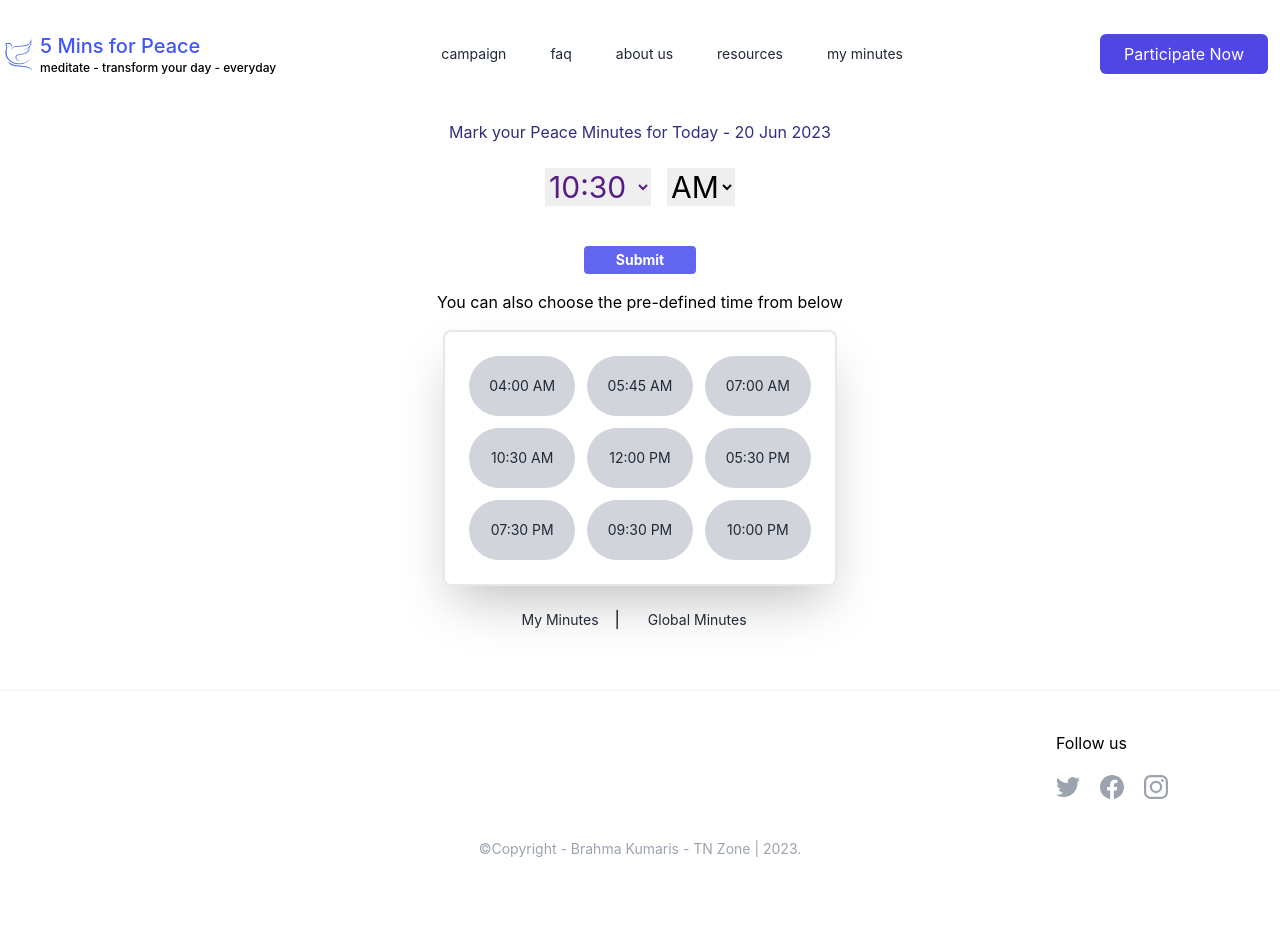
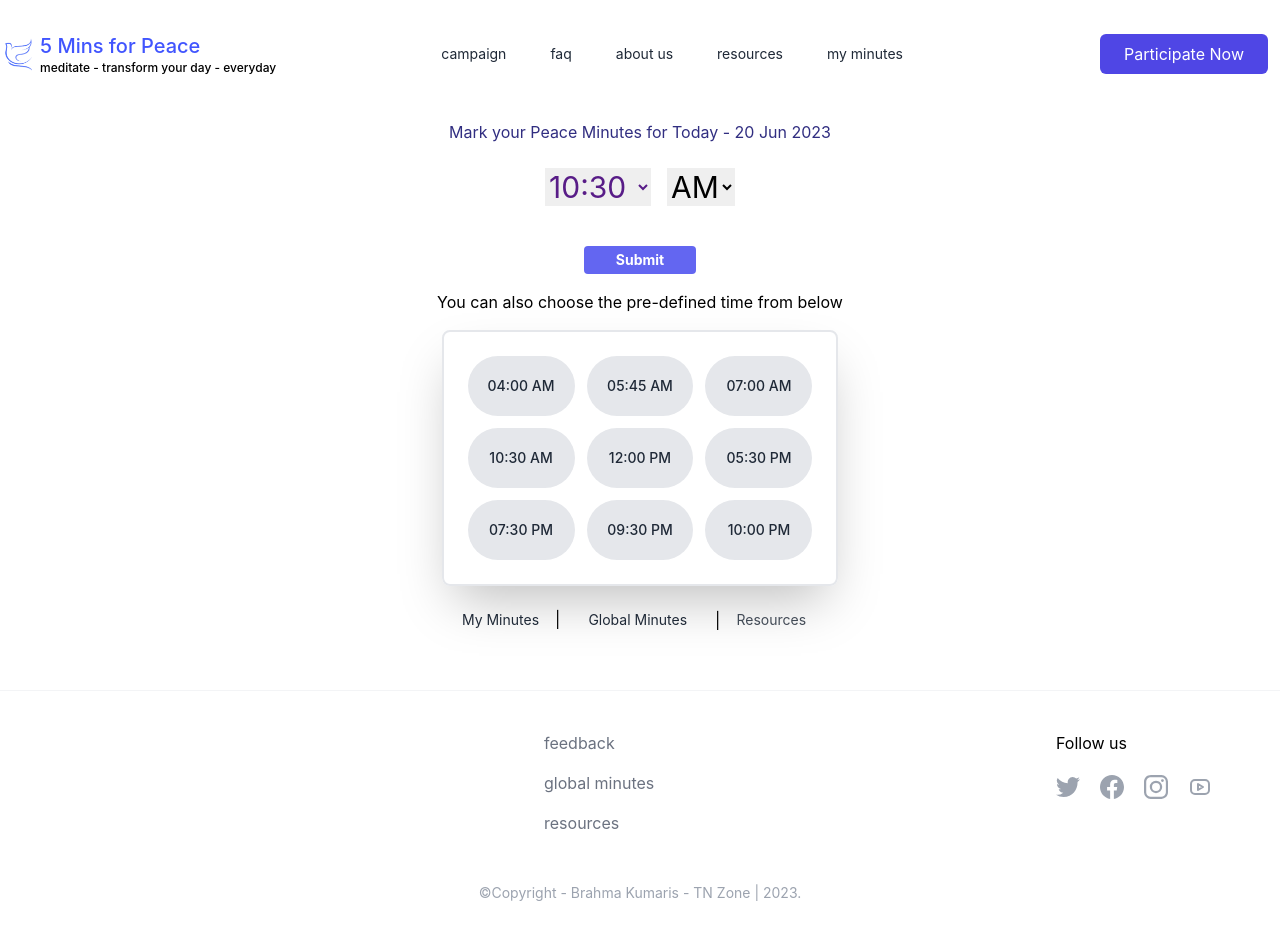
Before and after one commit to nk-gears/peace-mins, a Next.js app: page /mark-minutes in a window 1280 px wide. Shown: the top 940 px of the page. Built offline with nearby package versions, Linux system fonts and the light colour scheme.

Commit message:
added feedbacks

```diff
--- a/components/footer.js
+++ b/components/footer.js
@@ -5,6 +5,15 @@ import Container from "./container";
 
 export default function Footer() {
   const navigation = [
+    {
+      title:"feedback",link:"https://docs.google.com/forms/d/e/1FAIpQLSe_Hk9bv9xNCWpz-1hMuoV2yTVZROmdW6RUx0OyLmRlol_XkQ/viewform"
+    },
+    {
+      title:"global minutes",link:"/global-minutes"
+    },
+    {
+      title:"resources",link:"/resources"
+    }
 
   ];
   const legal = [];//"Terms", "Privacy", "Legal"];
@@ -13,21 +22,6 @@ export default function Footer() {
       <Container>
         <div className="grid max-w-screen-xl grid-cols-1 gap-10 pt-10 mx-auto mt-5 border-t border-gray-100 dark:border-trueGray-700 lg:grid-cols-5">
           <div className="lg:col-span-2">
-            {/* <div>
-              {" "}
-              <Link href="/" className="flex items-center space-x-2 text-2xl font-medium text-indigo-500 dark:text-gray-100">
-                    <Image
-                      src="/img/brand-logo-bird.png"
-                      alt="N"
-                      width="32"
-                      height="32"
-                      className="w-8"
-                    />
-
-                  <span className="my-0 py-0 text-brandBase">5 Mins for Peace<span className="block text-black my-0 py-0 text-xs text-grey-dark m-0 p-0">Meditate - Transform - Everyday</span> </span>
-
-              </Link>
-            </div> */}
 
 
             <div className="mt-5">
@@ -38,19 +32,15 @@ export default function Footer() {
           <div>
             <div className="flex flex-wrap w-full -mt-2 -ml-3 lg:ml-0">
               {navigation.map((item, index) => (
-                <Link key={index} href="/" className="w-full px-4 py-2 text-gray-500 rounded-md dark:text-gray-300 hover:text-indigo-500 focus:text-indigo-500 focus:bg-indigo-100 focus:outline-none dark:focus:bg-trueGray-700">
-                    {item}
+                <Link key={index} href={item.link} className="w-full px-4 py-2 text-gray-500 rounded-md dark:text-gray-300 hover:text-indigo-500 focus:text-indigo-500 focus:bg-indigo-100 focus:outline-none dark:focus:bg-trueGray-700">
+                    {item.title}
                 </Link>
               ))}
             </div>
           </div>
           <div>
             <div className="flex flex-wrap w-full -mt-2 -ml-3 lg:ml-0">
-              {legal.map((item, index) => (
-                <Link key={index} href="/" className="w-full px-4 py-2 text-gray-500 rounded-md dark:text-gray-300 hover:text-indigo-500 focus:text-indigo-500 focus:bg-indigo-100 focus:outline-none dark:focus:bg-trueGray-700">
-                    {item}
-                </Link>
-              ))}
+
             </div>
           </div>
           <div className="">
@@ -133,16 +123,9 @@ const Instagram = ({ size = 24 }) => (
 );
 
 const Youtube = ({ size = 24 }) => (
-  <svg class="social-icon"  width={size}
-  height={size}
-  viewBox="0 0 24 24"
-  fill="currentColor">
-  <path d="M459,61.2C443.7,56.1,349.35,51,255,51c-94.35,0-188.7,5.1-204,10.2C10.2,73.95,0,163.2,0,255s10.2,181.05,51,193.8
-             C66.3,453.9,160.65,459,255,459c94.35,0,188.7-5.1,204-10.2c40.8-12.75,51-102,51-193.8S499.8,73.95,459,61.2z M204,369.75v-229.5
-             L357,255L204,369.75z" />
-             </svg>
-
-
+ <svg xmlns="http://www.w3.org/2000/svg"   width={size}
+ height={size}
+ viewBox="0 0 24 24"    stroke-width="2" stroke="currentColor" fill="none" stroke-linecap="round" stroke-linejoin="round"> <path stroke="none" d="M0 0h24v24H0z" fill="none"/> <rect x="3" y="5" width="18" height="14" rx="4" /> <path d="M10 9l5 3l-5 3z" /> </svg>
 );
 
 const Backlink = () => {
--- a/pages/mark-minutes.js
+++ b/pages/mark-minutes.js
@@ -187,33 +187,33 @@ const MarkMinutes = () => {
       <div className="m-4 justify-top flex items-center justify-center">
         <div className="bg1-gray-800 border-2 border1-gray-900 shadow-2xl rounded-lg">
           <div className="p-6 text-gray-800 grid grid-cols-3 gap-3 text-sm">
-            <button className="font-mono bg-gray-300 hover:bg-indigo-400 rounded-full p-5" onClick={handlePredefined} >
+            <button className="hover:animate-pulse hover:text-white font-medium bg-gray-200 hover:bg-indigo-500 rounded-full p-5" onClick={handlePredefined} >
               04:00 AM
             </button>
-            <button className="font-mono bg-gray-300 hover:bg-indigo-400 rounded-full p-5" onClick={handlePredefined} >
+            <button className="hover:animate-pulse  hover:text-white font-medium bg-gray-200 hover:bg-indigo-500 rounded-full p-5" onClick={handlePredefined} >
               05:45 AM
             </button>
-            <button className="font-mono bg-gray-300 hover:bg-indigo-400 rounded-full p-5" onClick={handlePredefined} >
+            <button className="hover:animate-pulse  hover:text-white font-medium bg-gray-200 hover:bg-indigo-500 rounded-full p-5" onClick={handlePredefined} >
               07:00 AM
             </button>
 
-            <button className="font-mono bg-gray-300 hover:bg-indigo-400 rounded-full p-5" onClick={handlePredefined} >
+            <button className="hover:animate-pulse  hover:text-white font-medium bg-gray-200 hover:bg-indigo-500 rounded-full p-5" onClick={handlePredefined} >
               10:30 AM
             </button>
-            <button className="font-mono bg-gray-300 hover:bg-indigo-400 rounded-full p-5" onClick={handlePredefined} >
+            <button className="hover:animate-pulse  hover:text-white font-medium bg-gray-200 hover:bg-indigo-500 rounded-full p-5" onClick={handlePredefined} >
               12:00 PM
             </button>
-            <button className="font-mono bg-gray-300 hover:bg-indigo-400 rounded-full p-5" onClick={handlePredefined} >
+            <button className="hover:animate-pulse  hover:text-white font-medium bg-gray-200 hover:bg-indigo-500 rounded-full p-5" onClick={handlePredefined} >
               05:30 PM
             </button>
 
-            <button className="font-mono bg-gray-300 hover:bg-indigo-400 rounded-full p-5" onClick={handlePredefined} >
+            <button className="hover:animate-pulse  hover:text-white font-medium bg-gray-200 hover:bg-indigo-500 rounded-full p-5" onClick={handlePredefined} >
               07:30 PM
             </button>
-            <button className="font-mono bg-gray-300 hover:bg-indigo-400 rounded-full p-5" onClick={handlePredefined} >
+            <button className="hover:animate-pulse  hover:text-white font-medium bg-gray-200 hover:bg-indigo-500 rounded-full p-5" onClick={handlePredefined} >
               09:30 PM
             </button>
-            <button className="font-mono bg-gray-300 hover:bg-indigo-400 rounded-full p-5" onClick={handlePredefined} >
+            <button className="hover:animate-pulse  hover:text-white font-medium bg-gray-200 hover:bg-indigo-500 rounded-full p-5" onClick={handlePredefined} >
               10:00 PM
             </button>
           </div>
@@ -237,6 +237,15 @@ const MarkMinutes = () => {
             Global Minutes
           </Link>
         </li>
+        |
+        <li className="mr-3 nav__item" key={15}>
+          <Link
+            href="/resources"
+            className="animate-pulse inline-block px-4 py-2 text-sm font-normal text-gray-800 no-underline rounded-md dark:text-gray-200 hover:text-indigo-500 focus:text-indigo-500 focus:bg-indigo-100 focus:outline-none dark:focus:bg-gray-800"
+          >
+            Resources
+          </Link>
+        </li>
       </ul>
 
       <Footer />
--- a/pages/resources.js
+++ b/pages/resources.js
@@ -25,23 +25,28 @@ const RegThanks = () => {
                Resources
 
             </h3>
-            <section class="bg-white dark:bg-gray-900">
-  <div class="py-8 px-4 mx-auto max-w-screen-xl lg:py-16 lg:px-6">
-      <div class="max-w-screen-lg text-gray-500 sm:text-lg dark:text-gray-400">
+            <section className="bg-white dark:bg-gray-900">
+  <div className="py-8 px-4 mx-auto max-w-screen-xl lg:py-16 lg:px-6">
+      <div className="max-w-screen-lg text-gray-500 sm:text-lg dark:text-gray-400">
 
-          <p class="mb-4 font-light">
+          <p className="mb-4 font-light">
             Checkout the following links includes guided peace commentry
          </p>
 
-          <a target="_blank" href="https://www.youtube.com/watch?v=sxHRuA7xgbE&list=PLVcx92cvpgdjb7_bsZjEe8a1yUnonTsvb&index=4" class="inline-flex items-center font-medium text-indigo-600 hover:text-indigo-800 dark:text-indigo-500 dark:hover:text-indigo-700">
+          <a target="_blank" href="https://www.youtube.com/watch?v=sxHRuA7xgbE&list=PLVcx92cvpgdjb7_bsZjEe8a1yUnonTsvb&index=4" className="py-4 inline-flex items-center font-medium text-indigo-600 hover:text-indigo-800 dark:text-indigo-500 dark:hover:text-indigo-700">
               Peace - Mediatation Playlist - Tamil
-              <svg class="ml-1 w-6 h-6" fill="currentColor" viewBox="0 0 20 20" xmlns="http://www.w3.org/2000/svg"><path fill-rule="evenodd" d="M7.293 14.707a1 1 0 010-1.414L10.586 10 7.293 6.707a1 1 0 011.414-1.414l4 4a1 1 0 010 1.414l-4 4a1 1 0 01-1.414 0z" clip-rule="evenodd"></path></svg>
+              <svg className="ml-1 w-6 h-6" fill="currentColor" viewBox="0 0 20 20" xmlns="http://www.w3.org/2000/svg"><path fill-rule="evenodd" d="M7.293 14.707a1 1 0 010-1.414L10.586 10 7.293 6.707a1 1 0 011.414-1.414l4 4a1 1 0 010 1.414l-4 4a1 1 0 01-1.414 0z" clip-rule="evenodd"></path></svg>
           </a>
 
 
-          <a target="_blank"  href="https://www.youtube.com/watch?v=TDxksbZnPT8" class="inline-flex items-center font-medium text-indigo-600 hover:text-indigo-800 dark:text-indigo-500 dark:hover:text-indigo-700">
+          <a target="_blank"  href="https://www.youtube.com/watch?v=TDxksbZnPT8" className="py-4 inline-flex items-center font-medium text-indigo-600 hover:text-indigo-800 dark:text-indigo-500 dark:hover:text-indigo-700">
               Guided Commentry - English
-              <svg class="ml-1 w-6 h-6" fill="currentColor" viewBox="0 0 20 20" xmlns="http://www.w3.org/2000/svg"><path fill-rule="evenodd" d="M7.293 14.707a1 1 0 010-1.414L10.586 10 7.293 6.707a1 1 0 011.414-1.414l4 4a1 1 0 010 1.414l-4 4a1 1 0 01-1.414 0z" clip-rule="evenodd"></path></svg>
+              <svg className="ml-1 w-6 h-6" fill="currentColor" viewBox="0 0 20 20" xmlns="http://www.w3.org/2000/svg"><path fill-rule="evenodd" d="M7.293 14.707a1 1 0 010-1.414L10.586 10 7.293 6.707a1 1 0 011.414-1.414l4 4a1 1 0 010 1.414l-4 4a1 1 0 01-1.414 0z" clip-rule="evenodd"></path></svg>
+          </a>
+
+          <a target="_blank"  href="https://youtu.be/oZ_cPpFJaHQ" className="py-4 inline-flex items-center font-medium text-indigo-600 hover:text-indigo-800 dark:text-indigo-500 dark:hover:text-indigo-700">
+              International Yoga Day - Tamil Song (2023)
+              <svg className="ml-1 w-6 h-6" fill="currentColor" viewBox="0 0 20 20" xmlns="http://www.w3.org/2000/svg"><path fill-rule="evenodd" d="M7.293 14.707a1 1 0 010-1.414L10.586 10 7.293 6.707a1 1 0 011.414-1.414l4 4a1 1 0 010 1.414l-4 4a1 1 0 01-1.414 0z" clip-rule="evenodd"></path></svg>
           </a>
 
       </div>
```
Also changed, not shown: pages/reg-thanks.js (+13 -13 lines).
